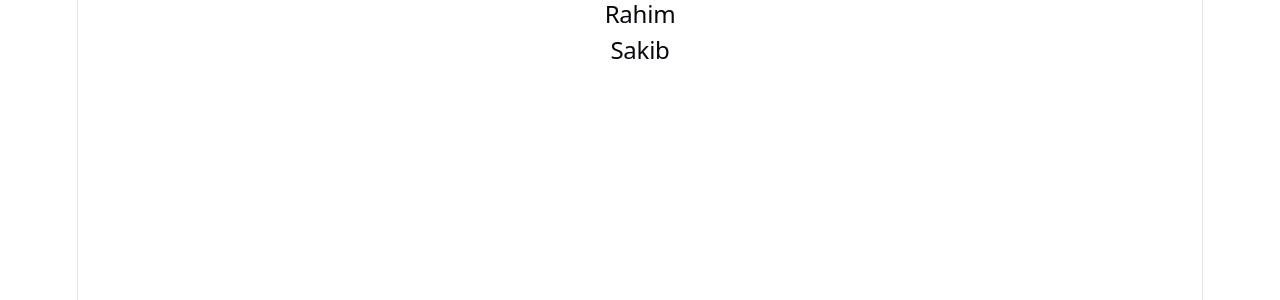
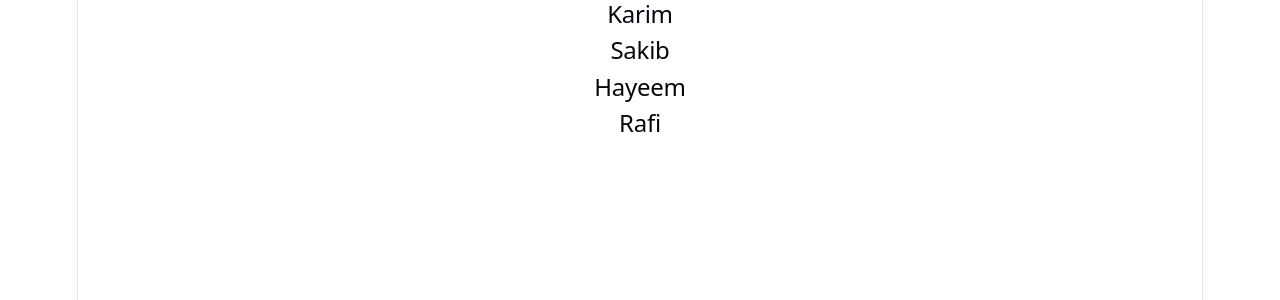
Before and after one commit to dgmity/erasmus-projects, a React (Vite) app in the folder react-js/: page / in a window 1280 px wide. Shown: the top 300 px of the page. Built offline with nearby package versions, Linux system fonts and the light colour scheme.

Commit message:
Filtem map exclude

```diff
--- a/react-js/src/App.jsx
+++ b/react-js/src/App.jsx
@@ -1,10 +1,9 @@
 function App() {
   const students = ["Rahim", "Karim", "Sakib", "Hasan", "Hayeem", "Rafi"];
 
-  const showStudents = ["Rahim", "Sakib"];
   return (
     <div>
-      {students.filter((student) => showStudents.includes(student)).map((student, index) => (
+      {students.filter((student) => student !== "Rahim" && student !== "Hasan").map((student, index) => (
         <h2 key={index}>{student}</h2>
       ))}
     </div>
```
